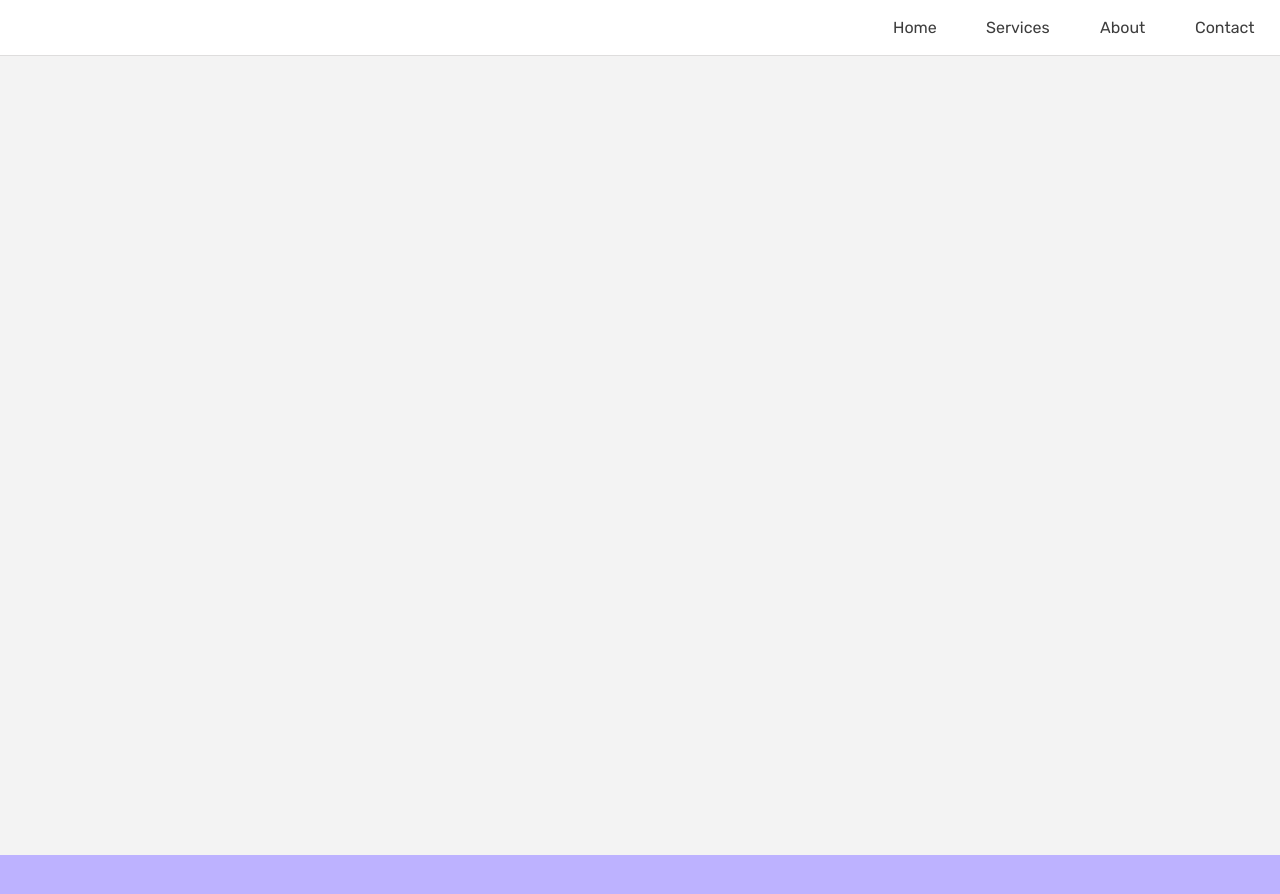
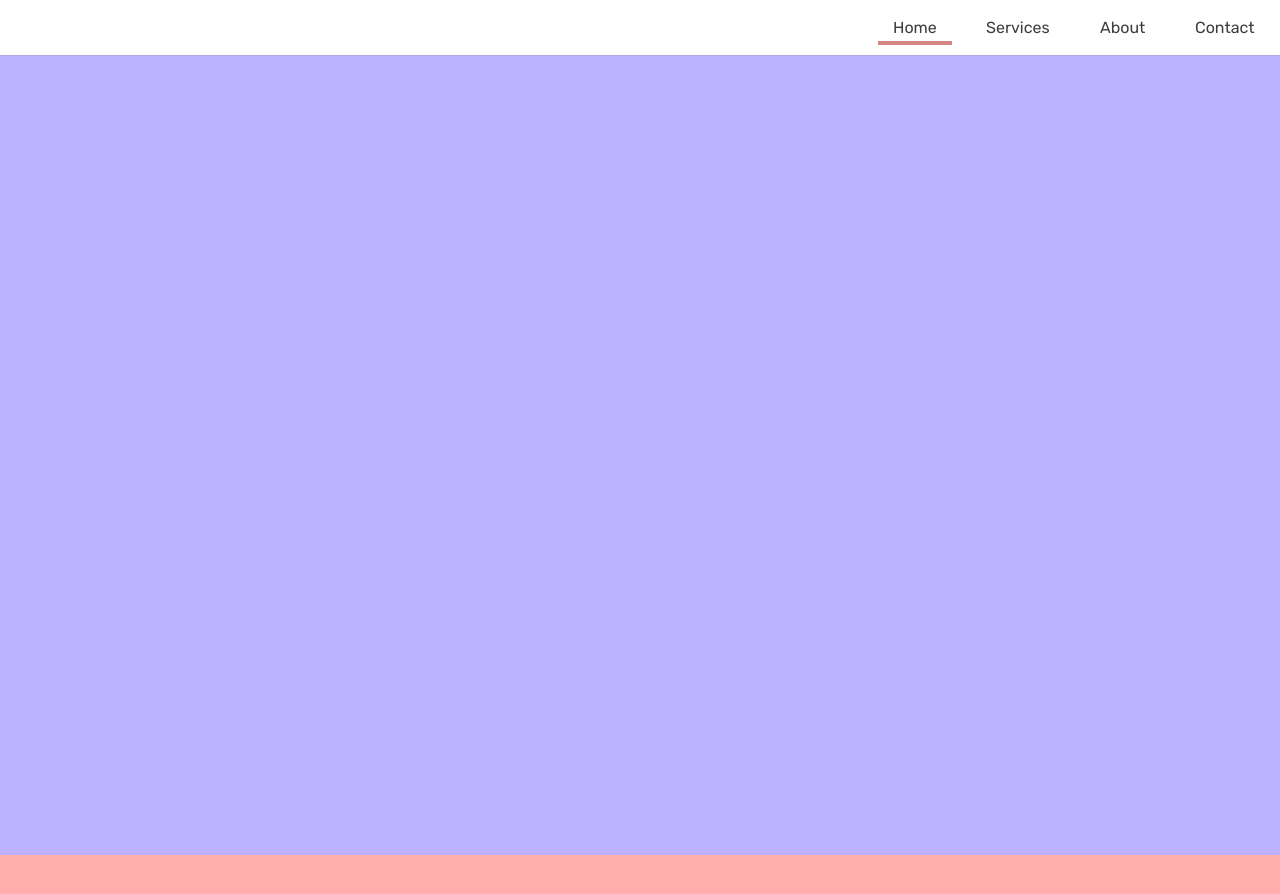
Before and after one commit to KhantThuHtet/Active-navbar, a plain HTML site: page index.html in a window 1280 px wide. Shown: the top 894 px of the page. Drawn offline with Linux system fonts and the light colour scheme.

Commit message:
error fix

```diff
--- a/css/style.css
+++ b/css/style.css
@@ -43,10 +43,6 @@ html{
 .nav-item:hover a{
     color: hsl(4, 48%, 67%);
 }
-.demo{
-    height: 100vh;
-    background-color: rgb(243, 243, 243);
-}
 #home {
   height: 100vh;
   background-color: #bdb2ff;
--- a/index.html
+++ b/index.html
@@ -11,7 +11,7 @@
   <body>
       <nav class="nav-bar">
         <ul>
-          <li class="home nav-item hvr-underline-from-left">
+          <li class="home nav-item hvr-underline-from-left active">
             <a href="#home">Home</a>
           </li>
           <li class="services nav-item hvr-underline-from-left">
@@ -25,9 +25,6 @@
           </li>
         </ul>
       </nav>
-      <div class="demo">
-
-      </div>
       <section id="home"></section>
       <section id="services"></section>
       <section id="about"></section>
```
